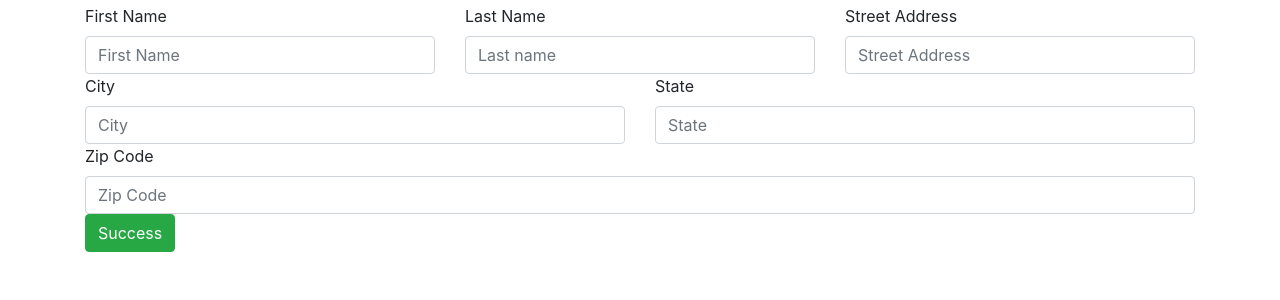
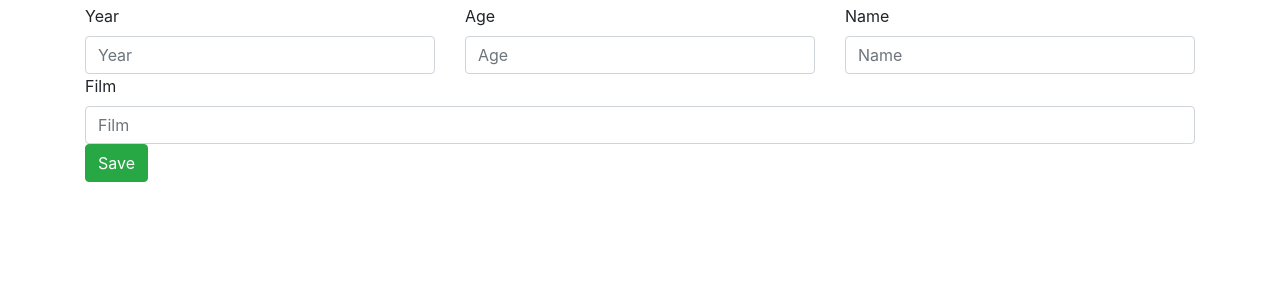
Before and after one commit to kefsaj/PythonDockerFlaskPycharm, a Flask app: page /actress/new in a window 1280 px wide. Shown: the part 56-356 px from the top of the page. Run offline with Flask 2, Linux system fonts and the light colour scheme; some libraries are stand-ins or nearby versions.

Commit message:
Task: Modified new.html to be used to put new information

```diff
--- a/app/templates/new.html
+++ b/app/templates/new.html
@@ -1,42 +1,27 @@
 {% extends "layout.html" %}
 {% block content %}
-<form action="/addresses/new" method="POST">
+<form action="/actor/new" method="POST">
     <div class="row">
         <div class="col">
-            <label for="fldName">First Name</label>
-            <input id="fldName" type="text" class="form-control" placeholder="First Name" name="fldName">
+            <label for="fldYear">Year</label>
+            <input id="fldYear" type="text" class="form-control" placeholder="Year" name="fldYear">
         </div>
         <div class="col">
-            <label for="fldLN">Last Name</label>
-            <input id="fldLN" t ype="text" class="form-control" placeholder="Last name"
-                   name="fldLN">
+            <label for="fldAge">Age</label>
+            <input id="fldAge" type="text" class="form-control" placeholder="Age" name="fldAge">
         </div>
         <div class="col">
-            <label for="fldStreet">Street Address</label>
-            <input id="fldStreet" type="text" class="form-control" placeholder="Street Address" name="fldCountry">
-        </div>
-    </div>
-
-    <div class="row">
-        <div class="col">
-            <label for="fldCity">City </label>
-            <input id="fldCity" type="text" class="form-control" placeholder="City" name="fldLat">
-        </div>
-        <div class="col">
-            <label for="fldState">State</label>
-            <input id="fldState" type="text" class="form-control" placeholder="State" name="fldLong">
+            <label for="fldName">Name</label>
+            <input id="fldName" type="text" class="form-control" placeholder="Name" name="fldName">
         </div>
     </div>
     <div class="row">
         <div class="col">
-            <label for="fldZip">Zip Code</label>
-
-            <input id="fldZip" type="text" class="form-control" placeholder="Zip Code "
-                   name="fldZip">
+            <label for="fldFilm">Film</label>
+            <input id="fldFilm" type="text" class="form-control" placeholder="Film" name="fldFilm">
         </div>
-
     </div>
-    <button type="submit" class="btn btn-success">Success</button>
+    <button type="submit" class="btn btn-success">Save</button>
 
 </form>
 
```
